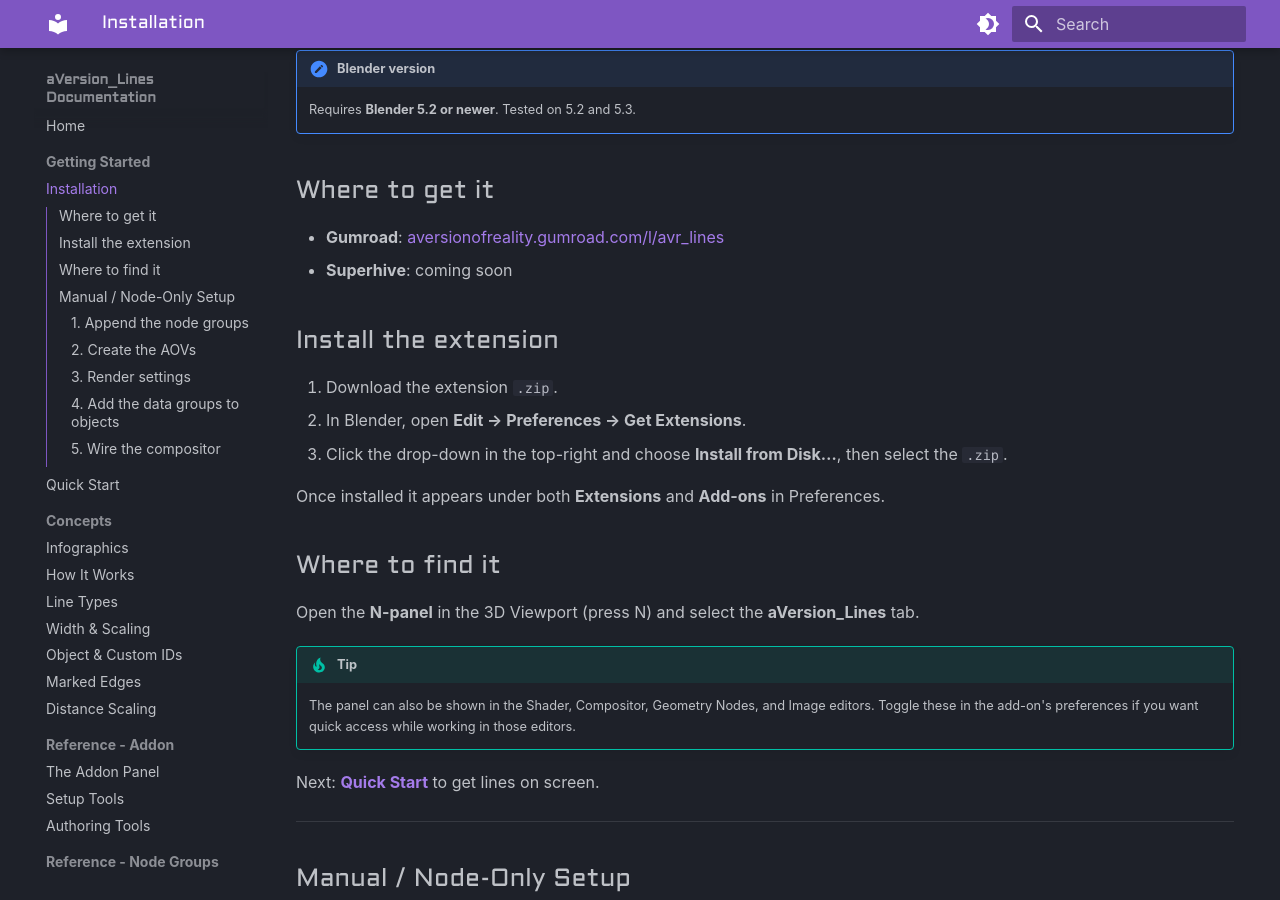
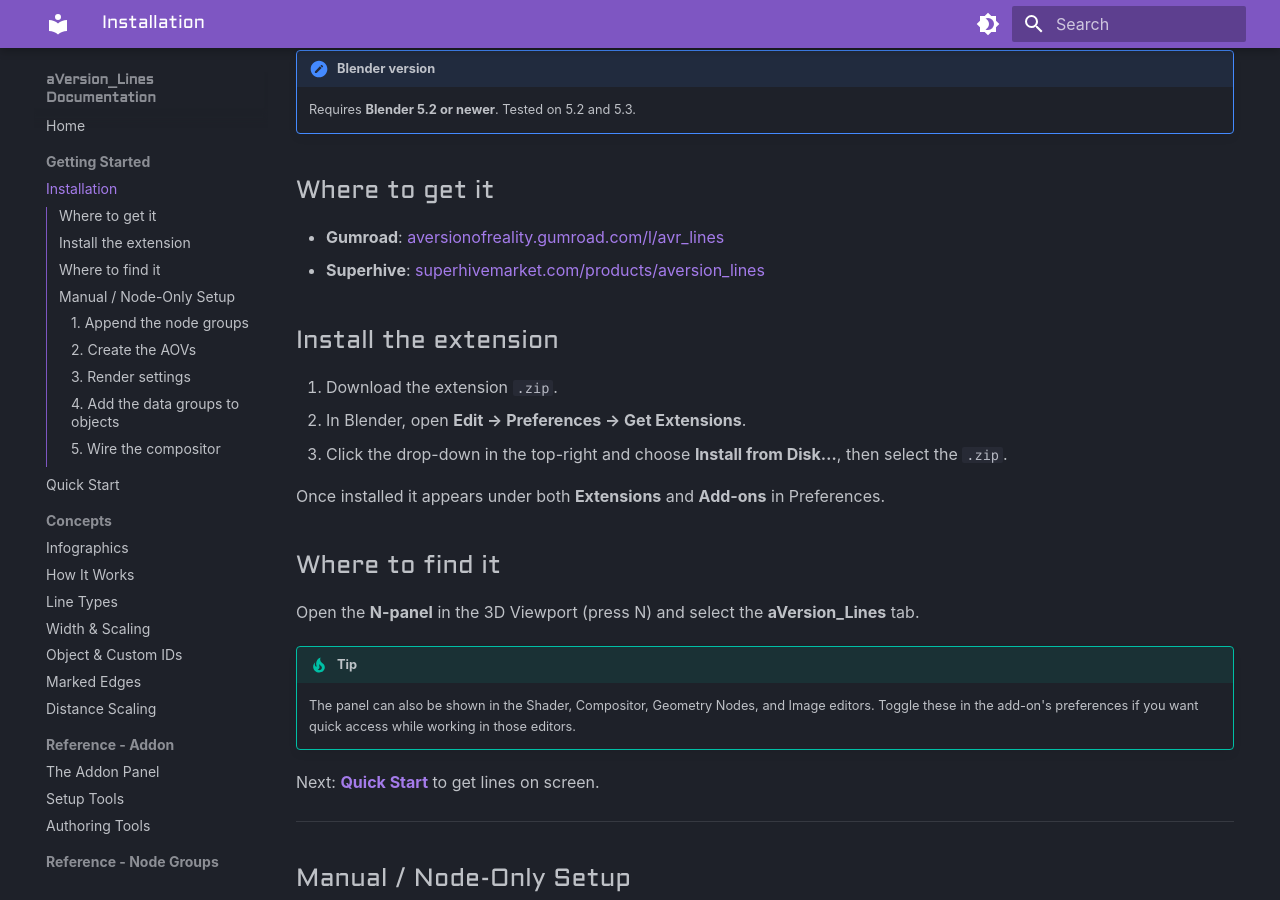
Before and after one commit to aVersionOfReality/avr_lines_docs, an MkDocs documentation site: the page built from docs/installation.md, in a window 1280 px wide and 900 px high, scrolled down 929 px. Built offline with MkDocs 1.6.1 and Material for MkDocs 9.7.7, drawn with Linux system fonts in a browser that asks for light colours.

Commit message:
Docs: add the Superhive store link
Co-Authored-By: Claude Opus 5.5 <noreply@anthropic.com>

```diff
--- a/docs/installation.md
+++ b/docs/installation.md
@@ -16,7 +16,7 @@ The tool is a Blender **extension**, installed from disk.
 ## Where to get it
 
 - **Gumroad**: [aversionofreality.gumroad.com/l/avr_lines](https://aversionofreality.gumroad.com/l/avr_lines)
-- **Superhive**: coming soon
+- **Superhive**: [superhivemarket.com/products/aversion_lines](https://superhivemarket.com/products/aversion_lines)
 
 
 
```
Also changed, not shown: docs/index.md (+1 -1 lines).
